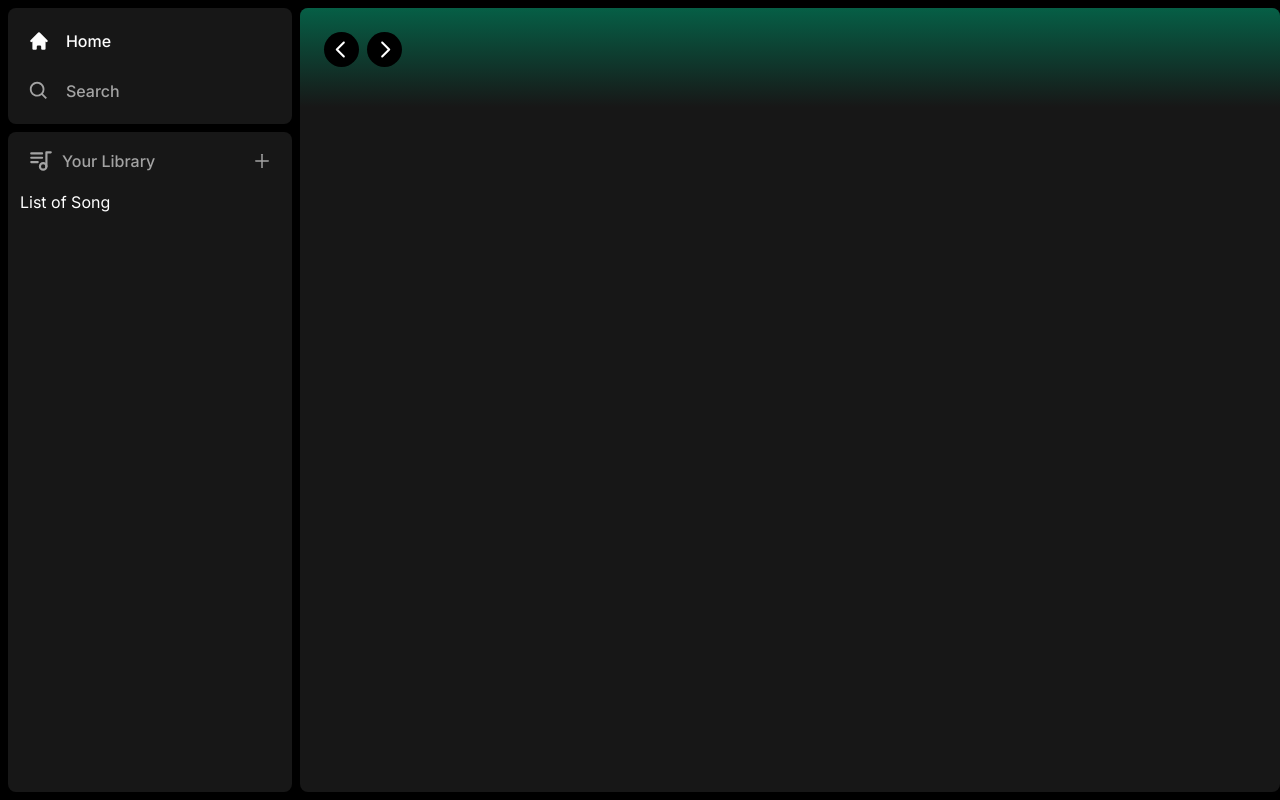
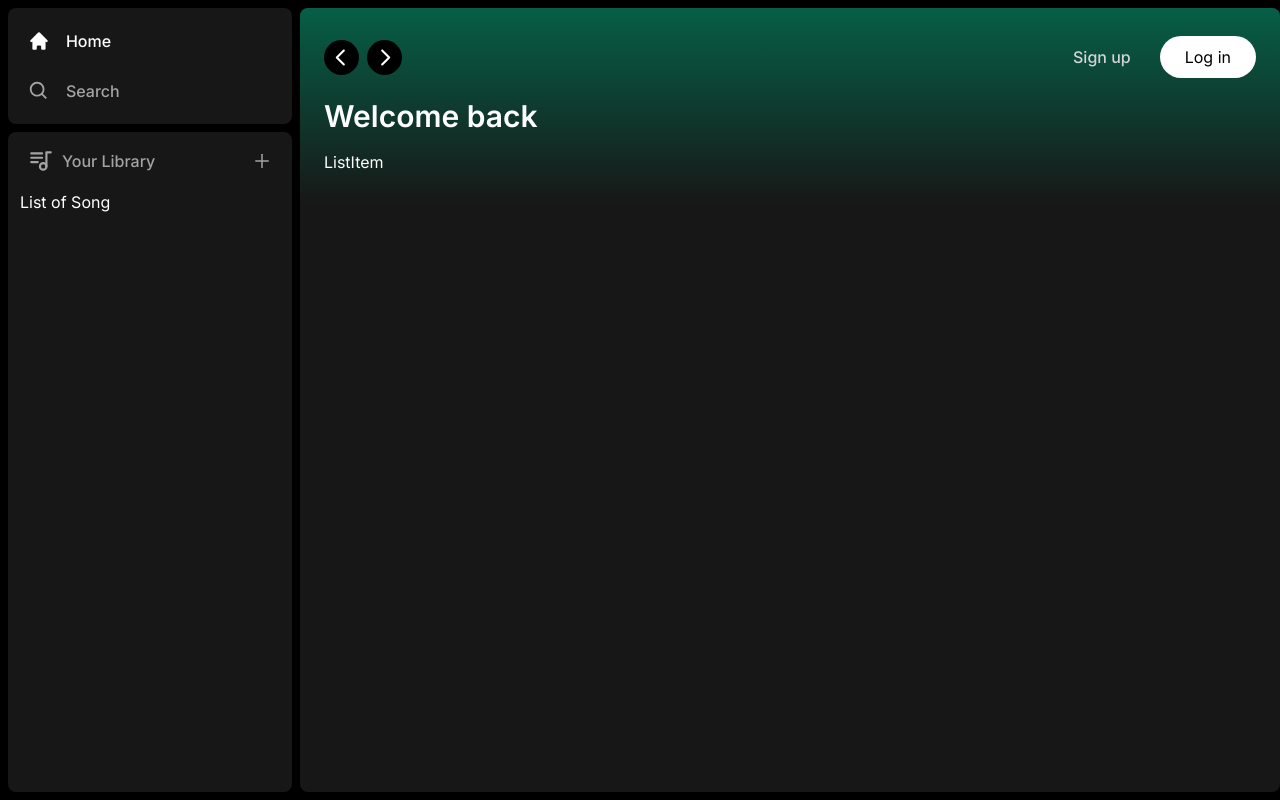
Before and after one commit to ratiomark/spotify-clone-next-tailwind, a Next.js app: page / in a window 1280 px wide. Built offline with nearby package versions, Linux system fonts and the light colour scheme.

Commit message:
add: button, ListItem

```diff
--- a/src/app/(site)/page.tsx
+++ b/src/app/(site)/page.tsx
@@ -1,10 +1,16 @@
 import Header from '@/components/Header'
+import ListItem from '@/components/ListItem'
 
 export default function Home() {
 	return (
 		<div className='h-full w-full overflow-hidden overflow-y-auto rounded-lg bg-neutral-900'>
 			<Header>
-				<p>klsdjfdlfijs</p>
+				<div className='mb-2'>
+					<h1 className='text-3xl font-semibold text-white'>Welcome back</h1>
+					<div className='mt-4 grid grid-cols-1 gap-3 sm:grid-cols-2 xl:grid-cols-3 2xl:grid-cols-4'>
+						<ListItem />
+					</div>
+				</div>
 			</Header>
 		</div>
 	)
--- /dev/null
+++ b/src/components/Button.tsx
@@ -0,0 +1,24 @@
+import { ButtonHTMLAttributes, forwardRef } from 'react'
+import { twMerge } from 'tailwind-merge'
+
+interface ButtonProps extends ButtonHTMLAttributes<HTMLButtonElement> {}
+
+const Button = forwardRef<HTMLButtonElement, ButtonProps>(
+	({ className, children, disabled, type = 'button', ...props }, ref) => {
+		return (
+			<button
+				className={twMerge(
+					'w-full rounded-full border border-transparent bg-green-500 p-3 text-black transition hover:opacity-75 disabled:cursor-not-allowed disabled:opacity-50',
+					className,
+				)}
+				type={type}
+				disabled={disabled}
+				ref={ref}
+				{...props}>
+				{children}
+			</button>
+		)
+	},
+)
+Button.displayName = 'Button'
+export default Button
--- a/src/components/Header.tsx
+++ b/src/components/Header.tsx
@@ -6,6 +6,8 @@ import { BiSearch } from 'react-icons/bi'
 import { HiHome } from 'react-icons/hi'
 import { RxCaretLeft, RxCaretRight } from 'react-icons/rx'
 import { twMerge } from 'tailwind-merge'
+
+import Button from './Button'
 
 interface HeaderProps extends PropsWithChildren {
 	className?: string
@@ -56,10 +58,20 @@ const Header = ({ className, children }: HeaderProps) => {
 						/>
 					</button>
 				</div>
-				<div className='flex '>
-
+				<div className='flex items-center justify-between gap-4'>
+					<>
+						<div>
+							<Button className='bg-transparent font-medium text-neutral-300'>
+								Sign up
+							</Button>
+						</div>
+						<div>
+							<Button className='bg-white px-6 py-2'>Log in</Button>
+						</div>
+					</>
 				</div>
 			</div>
+			{children}
 		</div>
 	)
 }
--- /dev/null
+++ b/src/components/ListItem.tsx
@@ -0,0 +1,11 @@
+'use client'
+
+interface ListItemProps {
+	image: string
+	name: string
+	href: string
+}
+const ListItem = ({ image, name, href }: ListItemProps) => {
+	return <div>ListItem</div>
+}
+export default ListItem
```
